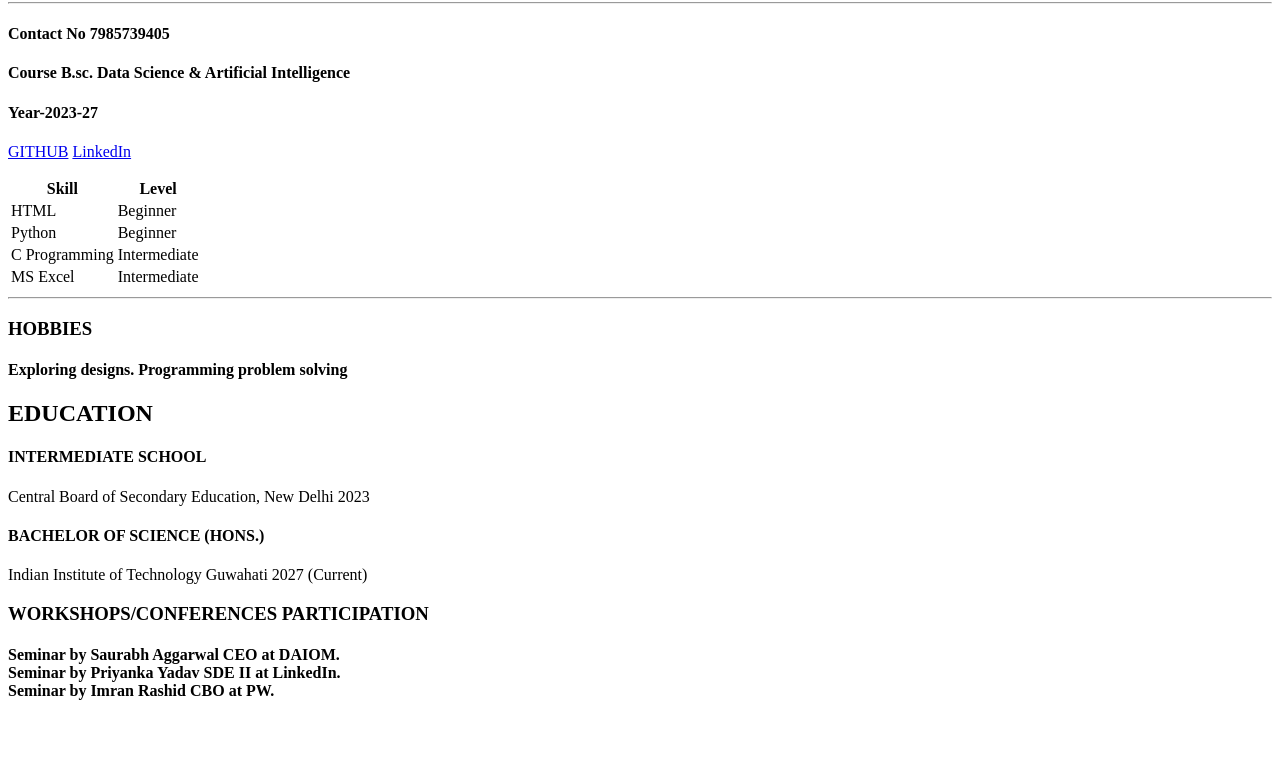
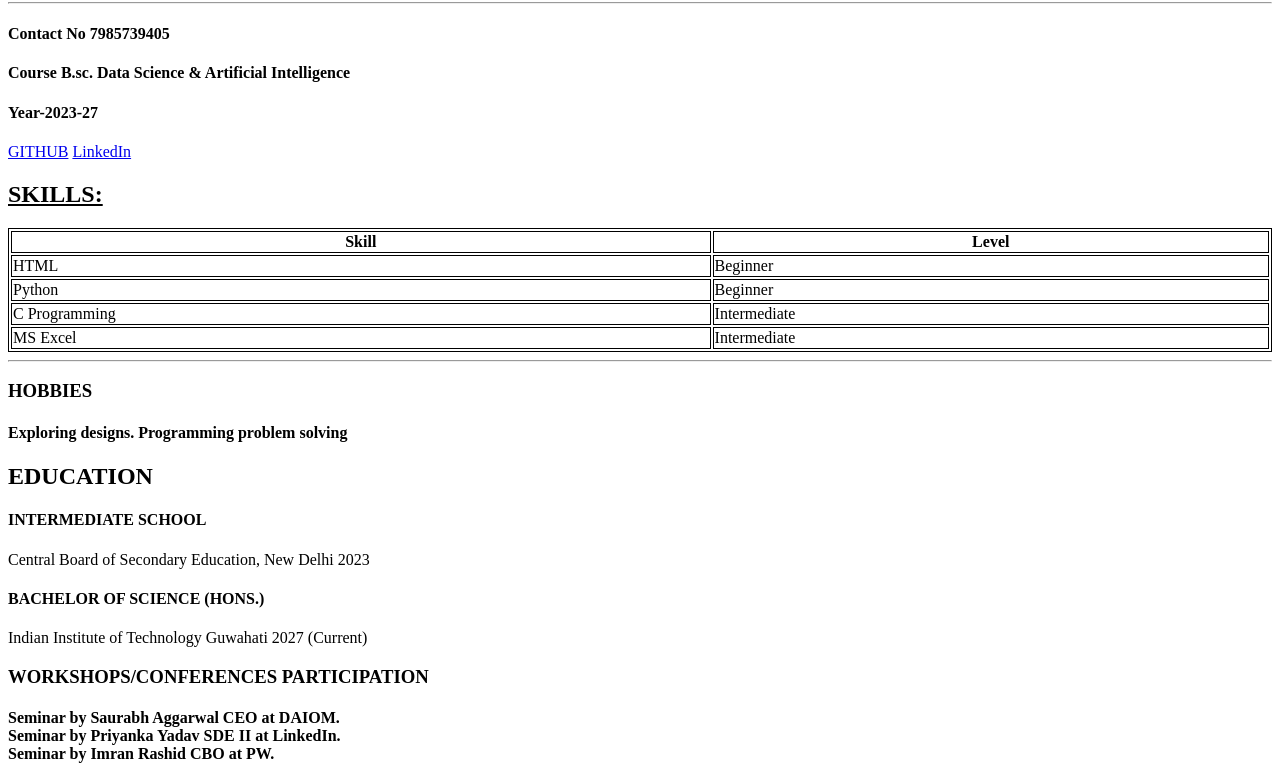
Before and after one commit to ashusomehow/ResumeV1, a plain HTML site: page index.html in a window 1280 px wide. Shown: the part 78-862 px from the top of the page. Before the commit the page ends 800 px from the top, so only its background shows below. Drawn offline with Linux system fonts and the light colour scheme.

Commit message:
Table border.html

```diff
--- a/index.html
+++ b/index.html
@@ -3,6 +3,11 @@
     <head>
     <meta charset="utf-8" />
     <title>My Resume</title>
+        <style>
+table, th, td {
+  border: 1px solid black;
+}
+</style>
   </head>
     <body>
         <h1>Ashutosh Kumar Rai</h1>
@@ -14,7 +19,8 @@
         <a href="https://github.com/ashusomehow" target="_blank">GITHUB</a>
             <a href="https://linkedin.com/ashusomehow" target="_blank">LinkedIn</a>
         </p>
-       <table>
+        <h2><u>SKILLS:</u></h2>
+       <table style="width:100%">
     <thead>
         <tr>
             <th>Skill</th>
```
